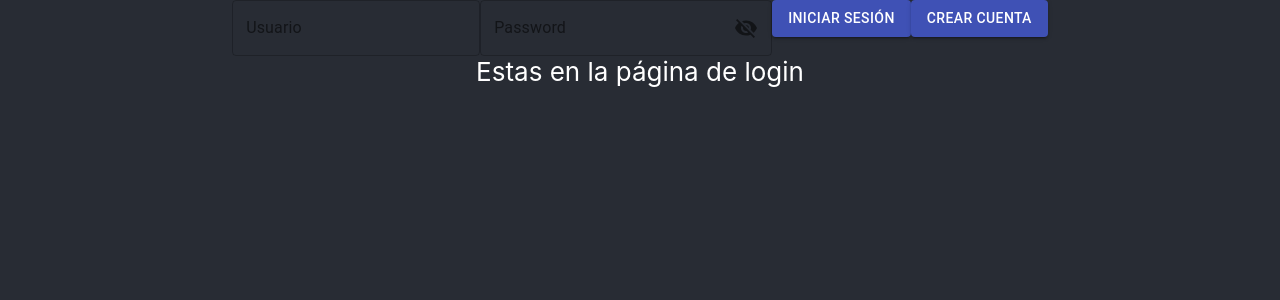
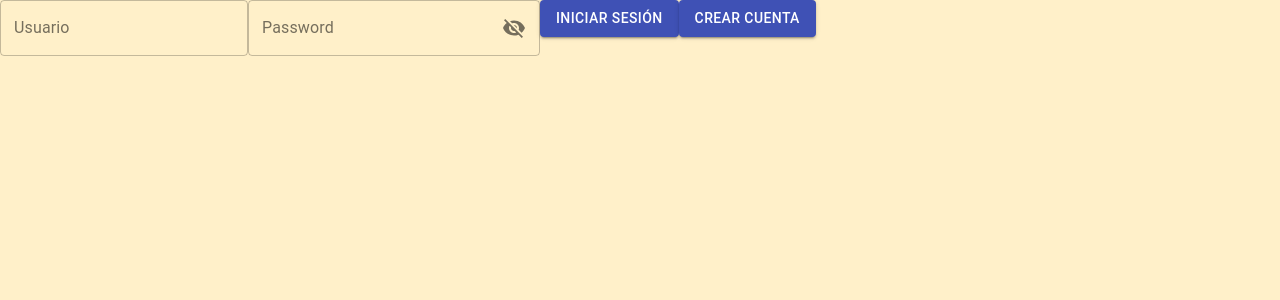
Before and after one commit to ManuelCorales/BookABook, a React (Create React App) app in the folder front/: page /login in a window 1280 px wide. Shown: the top 300 px of the page. Built offline with nearby package versions, Linux system fonts and the light colour scheme; the HTML template or start-up script is replaced by a standard one.

Commit message:
Se empieza con css

```diff
--- a/front/src/App.css
+++ b/front/src/App.css
@@ -1,13 +1,11 @@
+@import "./css/header.css";
+
 .App {
-  text-align: center;
-}
-
-.App-header {
-  background-color: #282c34;
+  background-color: rgb(255, 240, 201);
   min-height: 100vh;
   display: flex;
   flex-direction: column;
 
   font-size: calc(10px + 2vmin);
-  color: white;
+  color: rgba(255, 255, 255, 0.22);
 }
--- a/front/src/components/header.js
+++ b/front/src/components/header.js
@@ -49,9 +49,8 @@ class Header extends React.Component {
 
 	render(){
 		return (
-			<div className="App">
-			  	<header>
-					<p>
+			<div className="Header">
+					<p className="HeaderPMain">
                     Soy un header
 					<AutoSuggest
 						suggestions={this.state.sugerencias}
@@ -68,7 +67,6 @@ class Header extends React.Component {
 						Vender libro
 					</Button>
 					</p>
-			  	</header>
 			</div>
 		);
 	}
--- /dev/null
+++ b/front/src/css/header.css
@@ -0,0 +1,3 @@
+.HeaderPMain {
+    background-color: white;
+}
--- a/front/src/pages/loginPage.js
+++ b/front/src/pages/loginPage.js
@@ -97,7 +97,6 @@ class LoginPage extends React.Component {
     render(){
         return (
             <div className="App">
-                <header className="App-header">
                     {!this.state.enLoginORegistro ?
                         <div>
                             <TextField name="usuario" variant="outlined" label="Usuario" value={this.state.datosLogin.usuario} onChange={this.actualizarCampo} />
@@ -164,8 +163,6 @@ class LoginPage extends React.Component {
                         </div>
                     }
                     {this.state.errores}
-                    Estas en la página de login
-                </header>
             </div>
         );
     }
```
Also changed, not shown: front/src/css/landingPage.css (added), front/src/css/loginPage.css (added).
